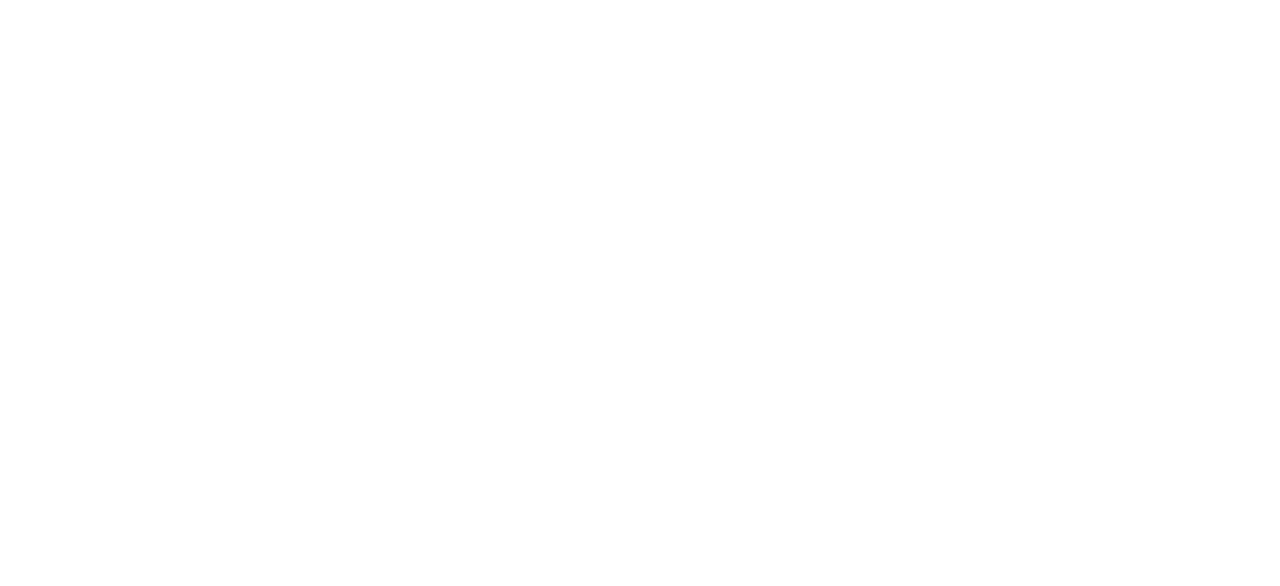
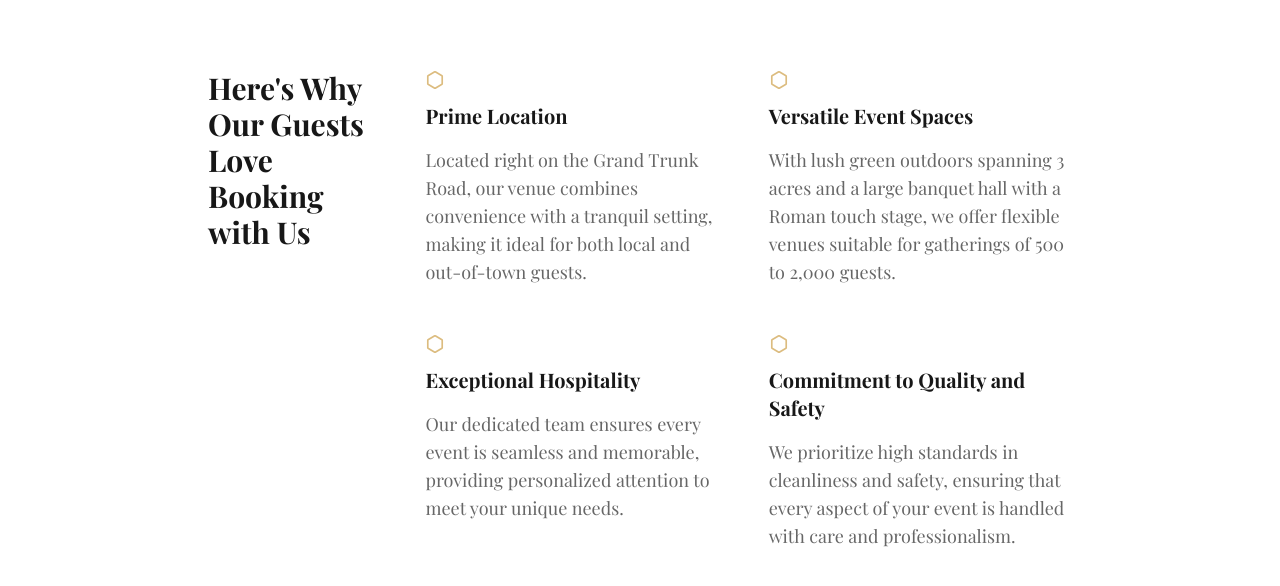
Before and after one commit to ArjunBasandrai/prithviresorts, a Next.js app: page / in a window 1280 px wide. Shown: the part 842-1428 px from the top of the page. Before the commit the page ends 800 px from the top, so only its background shows below. Built offline with nearby package versions, Linux system fonts and the light colour scheme.

Commit message:
feat: added benefits section

```diff
--- a/src/app/page.tsx
+++ b/src/app/page.tsx
@@ -1,10 +1,12 @@
 import Hero from "@/components/Hero";
 import "./styles/globals.css";
+import Benefits from "@/components/Benefits";
 
 export default function Home() {
   return (
     <>
-    <Hero />
+      <Hero />
+      <Benefits />
     </>
   );
 }
--- a/src/app/styles/globals.css
+++ b/src/app/styles/globals.css
@@ -6,14 +6,6 @@
   --background: #ffffff;
   --foreground: #171717;
   --primary: #dcbc7f;
-}
-
-@media (prefers-color-scheme: dark) {
-  :root {
-    --background: #0a0a0a;
-    --foreground: #ededed;
-    --primary: #dcbc7f;
-  }
 }
 
 @layer base {
--- /dev/null
+++ b/src/components/Benefits.tsx
@@ -0,0 +1,52 @@
+import "../app/styles/globals.css";
+
+function DiamondIcon() {
+    return (
+        <svg width="20px" height="20px" viewBox="0 0 24 24" fill="none" xmlns="http://www.w3.org/2000/svg" stroke="#dcbc7f">
+            <g id="SVGRepo_bgCarrier" strokeWidth="0" />
+            <g id="SVGRepo_tracerCarrier" strokeLinecap="round" strokeLinejoin="round" />
+            <g id="SVGRepo_iconCarrier">
+                <path d="M12.8001 21.5382C12.5087 21.7065 12.3629 21.7906 12.208 21.8235C12.0709 21.8527 11.9293 21.8527 11.7922 21.8235C11.6373 21.7906 11.4915 21.7065 11.2001 21.5382L4.13984 17.462C3.8484 17.2937 3.70268 17.2096 3.5967 17.0919C3.50293 16.9877 3.43209 16.865 3.38879 16.7318C3.33984 16.5811 3.33984 16.4129 3.33984 16.0763V7.92385C3.33984 7.58732 3.33984 7.41905 3.38879 7.26842C3.43209 7.13514 3.50293 7.01245 3.5967 6.9083C3.70268 6.7906 3.8484 6.70647 4.13984 6.5382L11.2001 2.46196C11.4915 2.2937 11.6373 2.20957 11.7922 2.17664C11.9293 2.1475 12.0709 2.1475 12.208 2.17664C12.3629 2.20957 12.5087 2.2937 12.8001 2.46196L19.8604 6.5382C20.1518 6.70647 20.2975 6.7906 20.4035 6.9083C20.4973 7.01245 20.5681 7.13514 20.6114 7.26842C20.6604 7.41905 20.6604 7.58732 20.6604 7.92384V16.0763C20.6604 16.4129 20.6604 16.5811 20.6114 16.7318C20.5681 16.865 20.4973 16.9877 20.4035 17.0919C20.2975 17.2096 20.1518 17.2937 19.8604 17.462L12.8001 21.5382Z" strokeWidth="2" strokeLinejoin="round" />
+            </g>
+        </svg>
+    );
+}
+
+export default function Benefits() {
+    const cardStyles = "px-4 md:py-4";
+    return (
+        <>
+            <div className="py-16 md:py-24 md:px-48 flex flex-col md:flex-row w-full md:gap-2">
+                <div className={`w-full md:w-3/5 ${cardStyles} text-3xl font-bold pb-16 md:m-0`}>
+                    <h2>Here's Why Our Guests Love Booking with Us</h2>
+                </div>
+                <div className={`w-full ${cardStyles}`}>
+                    <div>
+                        <p className="text-primary mb-3"><DiamondIcon /></p>
+                        <h5 className="text-xl font-bold mb-4">Prime Location</h5>
+                        <p className="text-lg text-black/60 mb-12">Located right on the Grand Trunk Road, our venue combines convenience with a tranquil setting, making it ideal for both local and out-of-town guests.</p>
+                    </div>
+                    <div>
+                        <p className="text-primary mb-3"><DiamondIcon /></p>
+                        <h5 className="text-xl font-bold mb-4">Exceptional Hospitality</h5>
+                        <p className="text-lg text-black/60 mb-12">Our dedicated team ensures every event is seamless and memorable, providing personalized attention to meet your unique needs.</p>
+
+                    </div>
+                </div>
+                <div className={`w-full ${cardStyles}`}>
+                    <div>
+                        <p className="text-primary mb-3"><DiamondIcon /></p>
+                        <h5 className="text-xl font-bold mb-4">Versatile Event Spaces</h5>
+                        <p className="text-lg text-black/60 mb-12">With lush green outdoors spanning 3 acres and a large banquet hall with a Roman touch stage, we offer flexible venues suitable for gatherings of 500 to 2,000 guests.</p>
+
+                    </div>
+                    <div>
+                        <p className="text-primary mb-3"><DiamondIcon /></p>
+                        <h5 className="text-xl font-bold mb-4">Commitment to Quality and Safety</h5>
+                        <p className="text-lg text-black/60 mb-12">We prioritize high standards in cleanliness and safety, ensuring that every aspect of your event is handled with care and professionalism.</p>
+                    </div>
+                </div>
+            </div>
+        </>
+    );
+}
--- a/src/components/Hero.tsx
+++ b/src/components/Hero.tsx
@@ -60,8 +60,8 @@
                         <Header />
                         {prevSection && (
                             <div className="absolute transition-all duration-[600ms] transform opacity-0 translate-y-8">
-                                <p className="text-xl md:text-lg text-primary font-bold mb-5">{sectionContent[prevSection].title}</p>
-                                <p className="text-3xl md:text-5xl font-bold mt-2 max-w-3xl">{sectionContent[prevSection].description}</p>
+                                <h2 className="text-xl md:text-lg text-primary font-bold mb-5">{sectionContent[prevSection].title}</h2>
+                                <h1 className="text-3xl md:text-5xl font-bold mt-2 max-w-3xl">{sectionContent[prevSection].description}</h1>
                             </div>
                         )}
 
@@ -70,8 +70,8 @@
                             className={`transition-all duration-[600ms] transform ${prevSection ? "opacity-0 translate-y-4" : "opacity-100 translate-y-0"
                                 }`}
                         >
-                            <p className="text-xl md:text-lg text-primary font-bold mb-5">{sectionContent[activeSection].title}</p>
-                            <p className="text-3xl md:text-5xl font-bold mt-2 max-w-3xl">{sectionContent[activeSection].description}</p>
+                            <h2 className="text-xl md:text-lg text-primary font-bold mb-5">{sectionContent[activeSection].title}</h2>
+                            <h1 className="text-3xl md:text-5xl font-bold mt-2 max-w-3xl">{sectionContent[activeSection].description}</h1>
                         </div>
                     </div>
                 </div>
```
Also changed, not shown: public/hexagon.svg (added).
